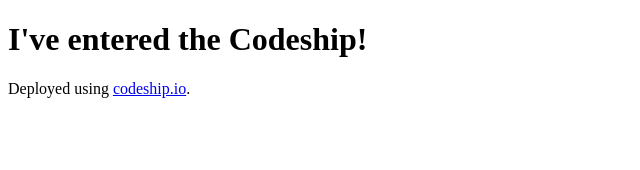
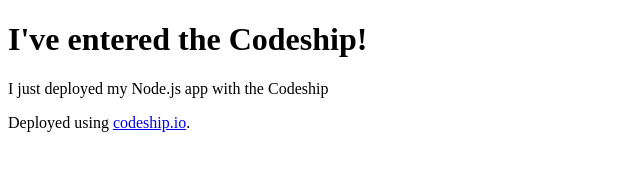
Before and after one commit to katperez29/codefish-node, a website: page views/index.html in a window 1280 px wide. Shown: the whole page, without its empty margins (0-640 px from the left). Drawn offline with Linux system fonts and the light colour scheme.

Commit message:
Added paragraph

```diff
--- a/views/index.html
+++ b/views/index.html
@@ -5,6 +5,7 @@
 </head>
 <body>
 <h1>I've entered the Codeship!</h1>
+<p>I just deployed my Node.js app with the Codeship</p>
 Deployed using <a href="https://www.codeship.io">codeship.io</a>.<a href="#"></a>
 </body>
 </html>
```
